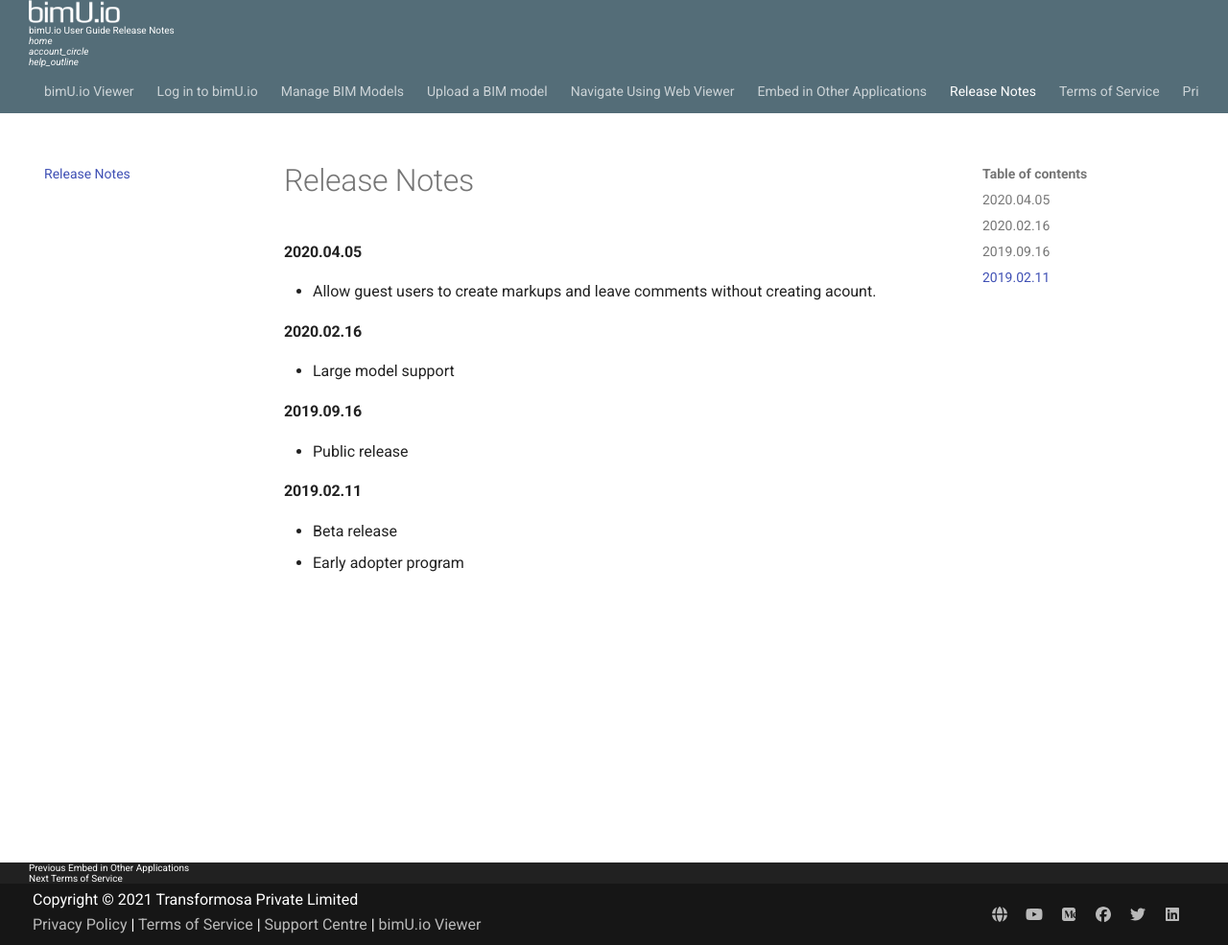
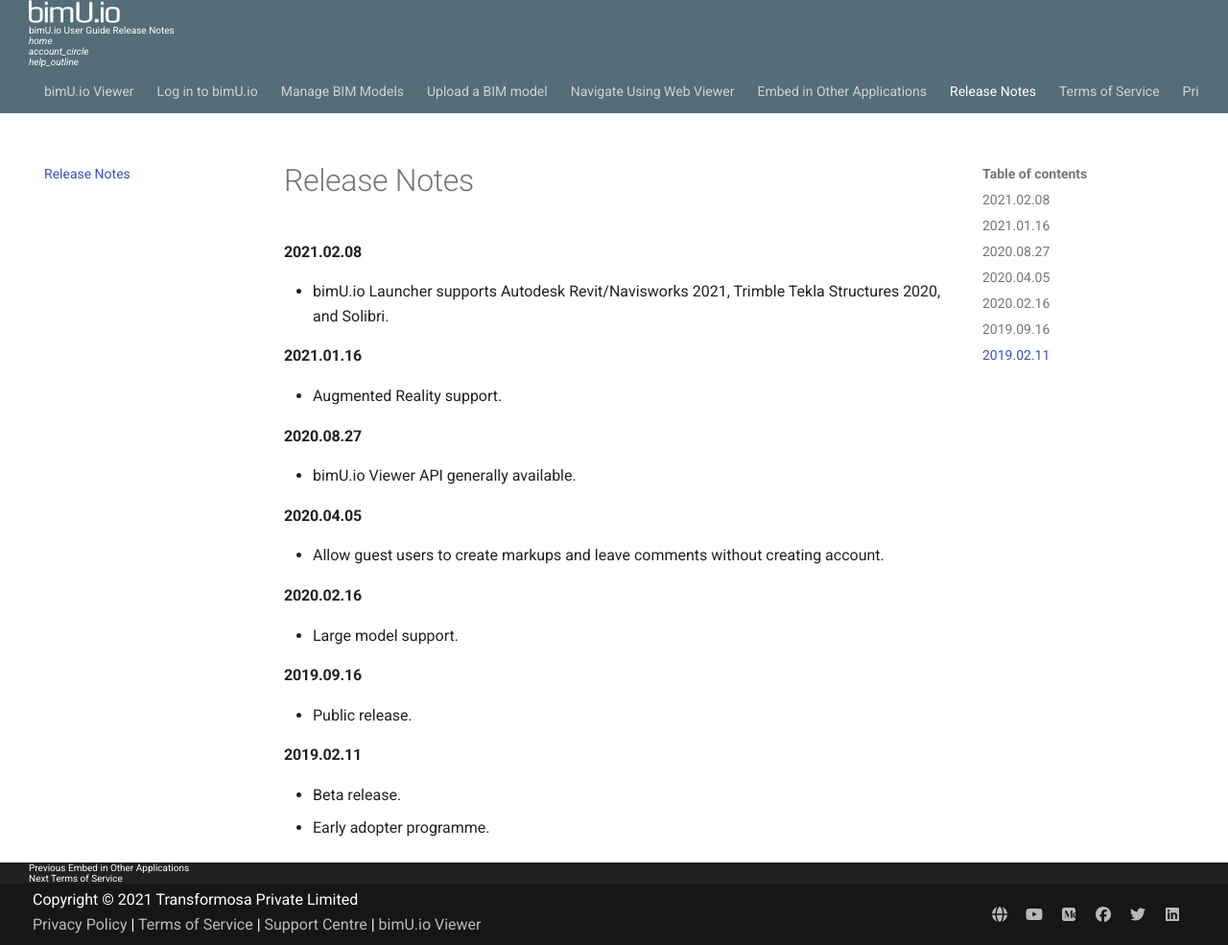
Before and after one commit to Transformosa/bimU.io.Docs, an MkDocs documentation site: the page built from docs/viewer/release-notes.md, in a window 1280 px wide and 985 px high. Shown: the whole window at 96% size. Built offline with MkDocs 1.6.1 and Material for MkDocs 9.7.7, drawn with Linux system fonts in a browser that asks for light colours; comment, search, counter and statistics services are not loaded.

Commit message:
Added release notes, AR info

```diff
--- a/docs/viewer/release-notes.md
+++ b/docs/viewer/release-notes.md
@@ -1,18 +1,30 @@
 # Release Notes
+
+#### 2021.02.08
+
+- bimU.io Launcher supports Autodesk Revit/Navisworks 2021, Trimble Tekla Structures 2020, and Solibri.
+
+#### 2021.01.16
+
+- Augmented Reality support.
+
+#### 2020.08.27
+
+- bimU.io Viewer API generally available.
 
 #### 2020.04.05
 
-- Allow guest users to create markups and leave comments without creating acount.
+- Allow guest users to create markups and leave comments without creating account.
 
 #### 2020.02.16
 
-- Large model support
+- Large model support.
 
 #### 2019.09.16
 
-- Public release
+- Public release.
 
 #### 2019.02.11
 
-- Beta release
-- Early adopter program
+- Beta release.
+- Early adopter programme.
```
Also changed, not shown: docs/viewer/navigate-using-web-viewer.md (+5 -2 lines).
